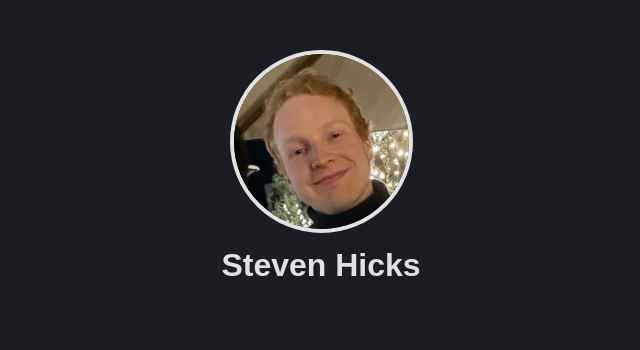
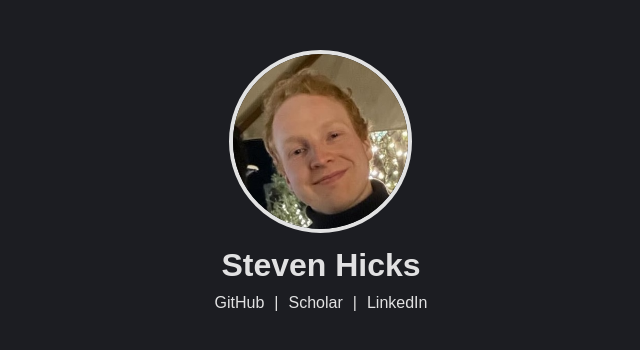
Before and after one commit to stevenah/stevenhicks.xyz, a plain HTML site: page src/index.html in a window 1280 px wide. Shown: the whole page, without its empty margins (319-959 px from the left). Drawn offline with Linux system fonts and the light colour scheme.

Commit message:
added socials

```diff
--- a/src/index.html
+++ b/src/index.html
@@ -22,6 +22,25 @@
         <div class="banner">
             <img id="photo" src="/public/photo.jpg">
             <h1>Steven Hicks</h1>
+            <div class="socials">
+                <ul>
+                    <li>
+                        <a target="_blank" href="https://github.com/stevenah/">GitHub</a>
+                    </li>
+                    <li>
+                        |
+                    </li>
+                    <li>
+                        <a target="_blank" href="https://scholar.google.com/citations?user=2fVVFSwAAAAJ&hl">Scholar</a>
+                    </li>
+                    <li>
+                        |
+                    </li>
+                    <li>
+                        <a target="_blank" href="https://www.linkedin.com/in/stevenah/">LinkedIn</a>
+                    </li>
+                </ul>
+            </div>
         </div>
         <article class="content">
             <!-- sections/bio.html -->
--- a/src/style.css
+++ b/src/style.css
@@ -170,6 +170,24 @@ body.light-mode #theme-toggle > svg:first-child {
 	display: none;
 }
 
+.socials {
+    margin: 10px 0 0px 0;
+}
+
+.socials > ul {
+	display: flex;
+	justify-content: center;
+	align-items: center;
+}
+
+.socials > ul > li {
+	margin: 0px 0px 0px 10px;
+}
+
+.socials > ul > li:first-child {
+	margin-left: 0;
+}
+
 .banner {
 	padding-top: 50px;
 	padding-bottom: 10px;
```
